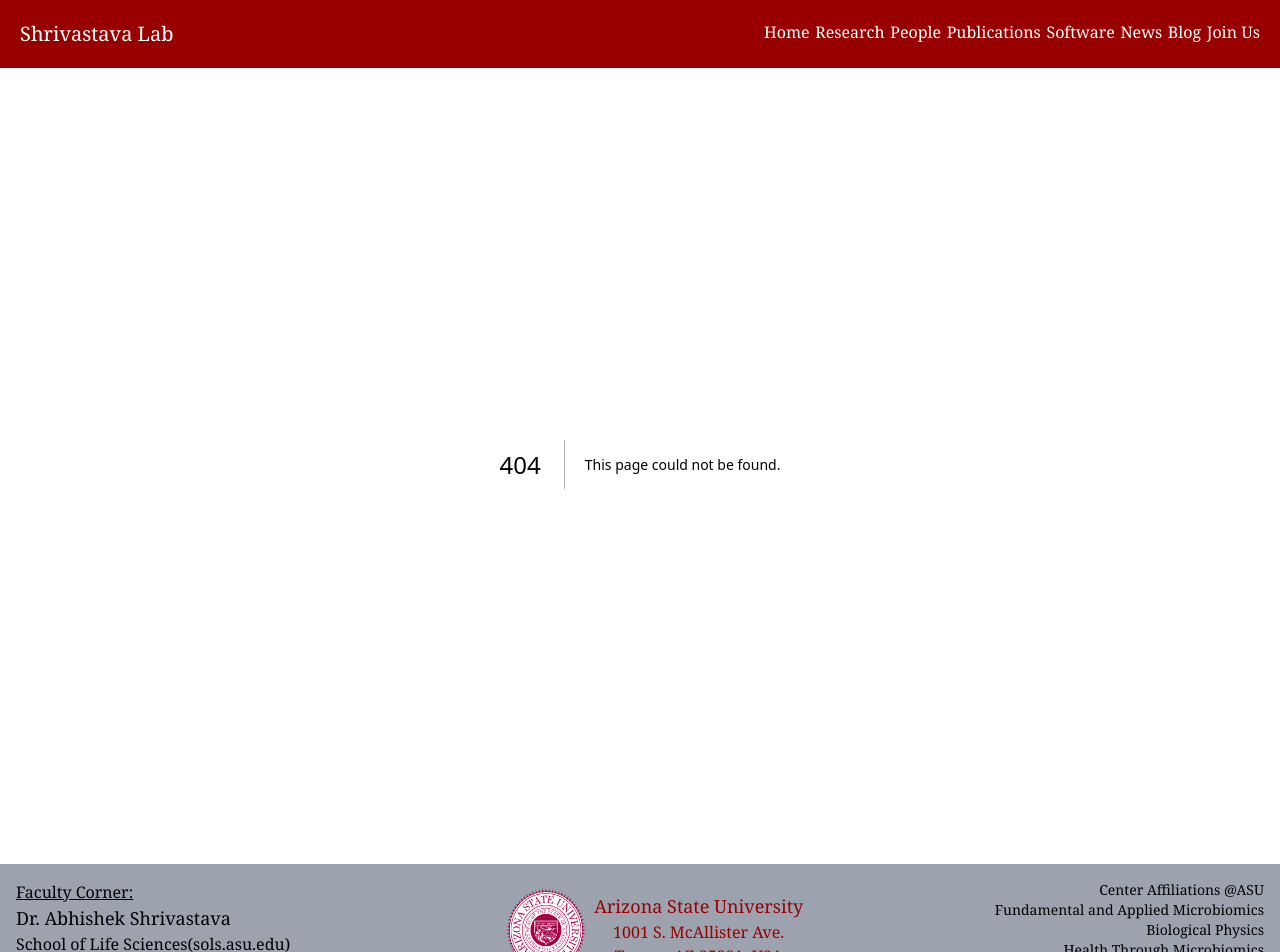
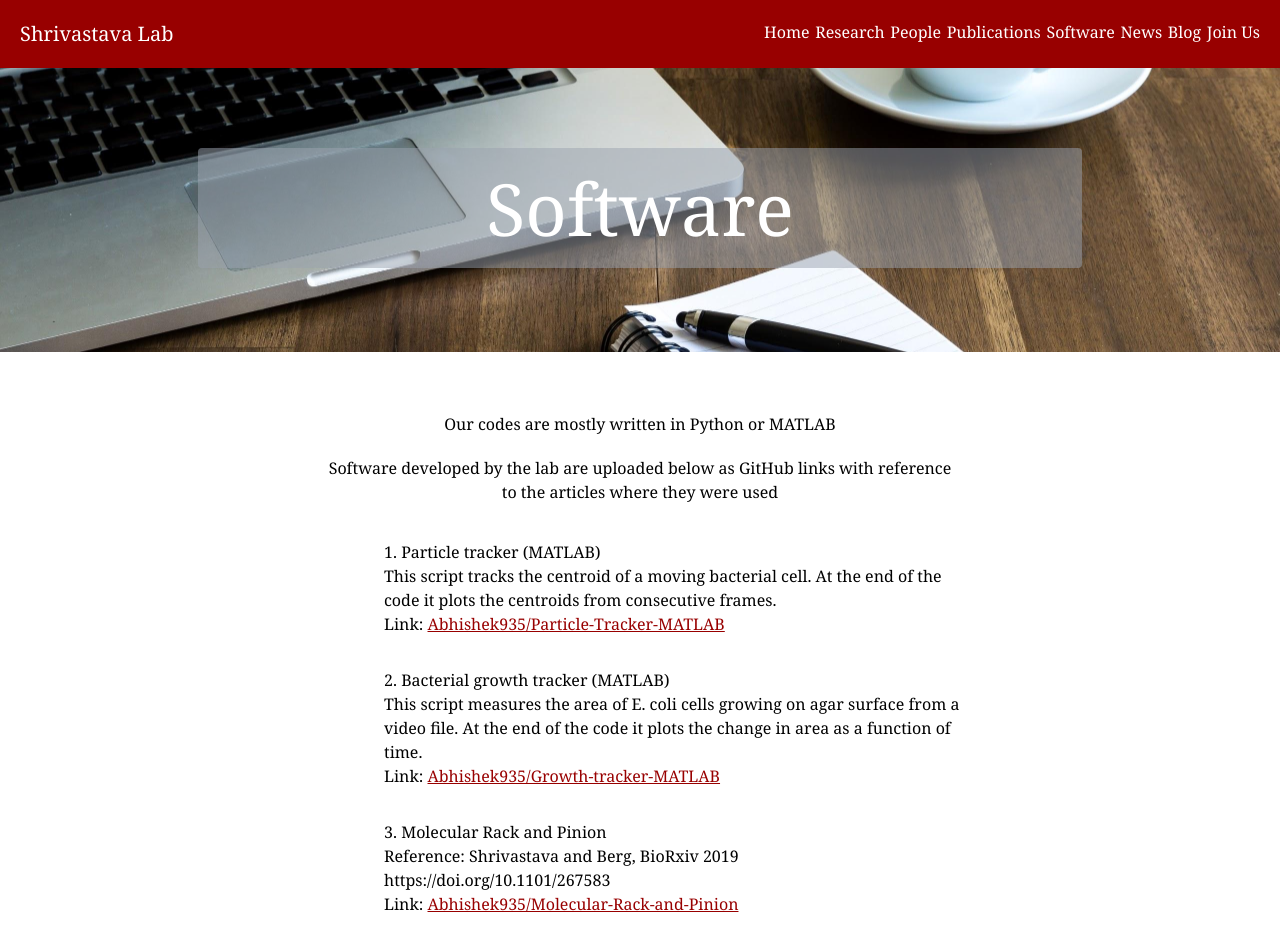
Before and after one commit to shrivastava-lab/shrivastava-lab.github.io, a Next.js app: page /software in a window 1280 px wide. Before the commit this address had no page. Shown: the top 952 px of the page. Built offline with nearby package versions, Linux system fonts and the light colour scheme.

Commit message:
Added software's page

```diff
--- a/app/people/page.js
+++ b/app/people/page.js
@@ -6,7 +6,7 @@ import content from './_data'
 function PeopleComponent() {
   const renderHeader = () => (
     <div className='h-72 w-full bg-people-hero bg-local bg-no-repeat bg-cover bg-center flex items-center justify-center'>
-      <h1 className='text-7xl font-serif text-custom-red bg-gray-400/50 rounded px-72 py-6 hover:underline'>People</h1>
+      <h1 className='text-7xl font-serif text-custom-red bg-gray-400/50 rounded px-72 py-6'>People</h1>
     </div>
   )
 
--- /dev/null
+++ b/app/software/_data.json
@@ -0,0 +1,42 @@
+[
+  {
+    "title": "Particle tracker (MATLAB)",
+    "excerpt": "This script tracks the centroid of a moving bacterial cell. At the end of the code it plots the centroids from consecutive frames.",
+    "link": {
+      "text": "Abhishek935/Particle-Tracker-MATLAB",
+      "url": "https://github.com/Abhishek935/Particle-Tracker-MATLAB"
+    }
+  },
+  {
+    "title": "Bacterial growth tracker (MATLAB)",
+    "excerpt": "This script measures the area of E. coli cells growing on agar surface from a video file. At the end of the code it plots the change in area as a function of time.",
+    "link": {
+      "text": "Abhishek935/Growth-tracker-MATLAB",
+      "url": "https://github.com/Abhishek935/Growth-tracker-MATLAB/blob/master/growth.m"
+    }
+  },
+  {
+    "title": "Molecular Rack and Pinion",
+    "excerpt": "Reference: Shrivastava and Berg, BioRxiv 2019 https://doi.org/10.1101/267583",
+    "link": {
+      "text": "Abhishek935/Molecular-Rack-and-Pinion",
+      "url": "https://github.com/Abhishek935/Molecular-Rack-and-Pinion"
+    }
+  },
+  {
+    "title": "Screw-like bacterial motion",
+    "excerpt": "Reference: Shrivastava, Roland, Berg. Biophysical J. 2016 https://www.sciencedirect.com",
+    "link": {
+      "text": "Abhishek935/Screw-like-bacterial-motion-Biophysical-J.-2016",
+      "url": "https://github.com/Abhishek935/Screw-like-bacterial-motion-Biophysical-J.-2016"
+    }
+  },
+  {
+    "title": "Rotary motor (Current Biol. 2015)",
+    "excerpt": "Reference: Shrivastava, Lele, Berg Current Biology 2015 https://www.cell.com/current-biology/pdf",
+    "link": {
+      "text": "Abhishek935/Rotary-Motor-Current-Biol.-2015",
+      "url": "https://github.com/Abhishek935/Rotary-Motor-Current-Biol.-2015"
+    }
+  }
+]
--- /dev/null
+++ b/app/software/page.js
@@ -0,0 +1,36 @@
+import React from 'react'
+import content from './_data.json'
+
+function SoftwareComponent() {
+  const renderHeader = () => (
+    <div className='h-72 w-full bg-software-hero bg-local bg-no-repeat bg-cover bg-center flex items-center justify-center'>
+      <h1 className='text-7xl font-serif text-white bg-gray-400/50 rounded px-72 py-6'>Software</h1>
+    </div>
+  )
+
+  const renderContent = () => (
+    <div className='px-80 py-10 font-serif'>
+      <p className='text-center my-5'>Our codes are mostly written in Python or MATLAB</p>
+      <p className='text-center my-5'>Software developed by the lab are uploaded below as GitHub links with reference to the articles where they were used </p>
+      {content.map((item, index) => (
+        <div key={index} className='pl-16 py-4'>
+          <h1 className='text-base font-serif'>
+            {index + 1}. {item.title}
+          </h1>
+          <p>
+            {item.excerpt} <br/> Link: <a className='underline text-custom-red' href={item.link.url}>{item.link.text}</a>
+          </p>
+        </div>
+      ))}
+    </div>
+  )
+
+  return (
+    <div>
+      {renderHeader()}
+      {renderContent()}
+    </div>
+  )
+}
+
+export default SoftwareComponent
--- a/tailwind.config.js
+++ b/tailwind.config.js
@@ -14,6 +14,7 @@ module.exports = {
         'research-hero': "url('/images/Spatial Organization of the Microbiome.jpeg')",
         'people-hero': "url('/images/The Team.jpeg')",
         'publication-hero': "url('/images/publications.jpeg')",
+        'software-hero': "url('/images/softwares.jpeg')",
       },
     },
   },
```
Also changed, not shown: public/images/softwares.jpeg (added).
